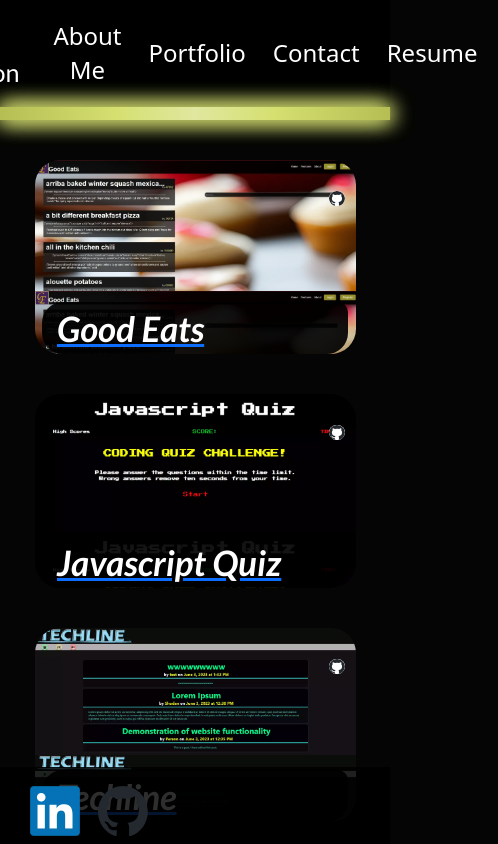
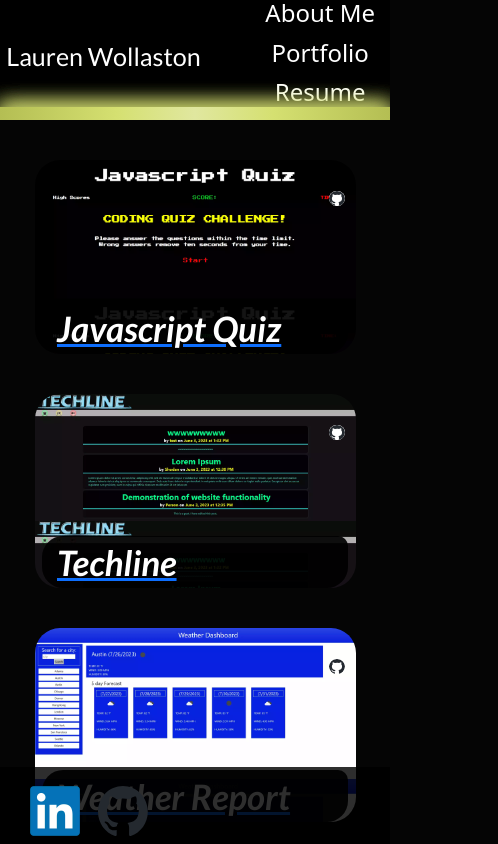
Before and after one commit to LaurenWollaston/Portfolio_react, a React (Create React App) app: page / in a window 390 px wide. Shown: the top 844 px of the page, 498 px wide, since content can reach past the window. Built offline with nearby package versions, Linux system fonts and the light colour scheme; the HTML template or start-up script is replaced by a standard one.

Commit message:
revised responsive css

```diff
--- a/src/components/Header.js
+++ b/src/components/Header.js
@@ -5,7 +5,7 @@ import '../layouts/header.css';
 const Header = ({ page, setPage }) => {
   return (
     <div className="header">
-      <h1 style={{marginRight:"auto", marginLeft:"15px"}}>Lauren Wollaston</h1><p style={{marginLeft:"auto"}}><Navbar setPage={setPage} /></p>
+      <h1 style={{marginRight:"auto"}}>Lauren Wollaston</h1><p style={{marginLeft:"auto"}}><Navbar setPage={setPage} /></p>
     </div>
   );
 }
--- a/src/components/Navbar.js
+++ b/src/components/Navbar.js
@@ -7,7 +7,6 @@ const Navbar = ({ setPage }) => {
         <ul>
           <button onClick={() => setPage('About Me')}><li>About Me</li></button>
           <button onClick={() => setPage('Portfolio')}><li>Portfolio</li></button>
-          <button onClick={() => setPage('Contact')}><li>Contact</li></button>
           <button onClick={() => setPage('Resume')}><li>Resume</li></button>
         </ul>
       </nav>
--- a/src/layouts/header.css
+++ b/src/layouts/header.css
@@ -2,6 +2,8 @@
     background-color: black;
     height: 120px;
     width: 100%;
+    max-width: 100%;
+    overflow: hidden;
     display: flex;
     align-content: center;
     text-align: center;
@@ -52,6 +54,7 @@
   ul {
     list-style-type: none;
     display: inline-flex;
+    align-items: center;
   }
 
   li:hover {
@@ -64,6 +67,12 @@
     background: rgba(0, 0, 0, 0);
     border: none;
     color: white;
+    height: 100%;
+    width: 100%;
+
+  }
+  h1{
+    margin-left: 15px;
   }
 
   @-moz-document url-prefix() {
@@ -72,3 +81,23 @@
       box-shadow: 0 0 20px rgb(213, 224, 113);
     }
   }
+
+/* iPads (portrait and landscape) ----------- */
+@media only screen
+and (max-width : 1024px) {
+.header{
+  padding-left: 18vw;
+}
+ul{
+  flex-direction: column;
+}
+button {
+  text-wrap: nowrap;
+  padding:0;
+  margin:-10%;
+  width:300%;
+}
+h1{
+  margin-left: -20%;
+}
+}
--- a/src/projects.json
+++ b/src/projects.json
@@ -1,10 +1,4 @@
 [
-    {
-        "header":"Good Eats",
-        "imageref":"./projectImages/GoodEats.webp",
-        "gitRef":"https://github.com/LaurenWollaston/Rolodiet",
-        "projectRef":"https://good-eats-b2abe2613d0c.herokuapp.com/"
-    },
     {
         "header":"Javascript Quiz",
         "imageref":"./projectImages/javascriptQuiz.webp",
@@ -34,5 +28,11 @@
         "imageref":"./projectImages/notes.webp",
         "gitRef":"https://github.com/LaurenWollaston/Module-11",
         "projectRef":"https://module-11-note-taker-app.herokuapp.com/"
+    },
+    {
+        "header":"Good Eats",
+        "imageref":"./projectImages/GoodEats.webp",
+        "gitRef":"https://github.com/LaurenWollaston/Rolodiet",
+        "projectRef":"https://good-eats-b2abe2613d0c.herokuapp.com/"
     }
 ]
```
Also changed, not shown: src/layouts/overstyle.css (line endings or trailing spaces), 12 other files (tests, documents, lock files or other folders).
